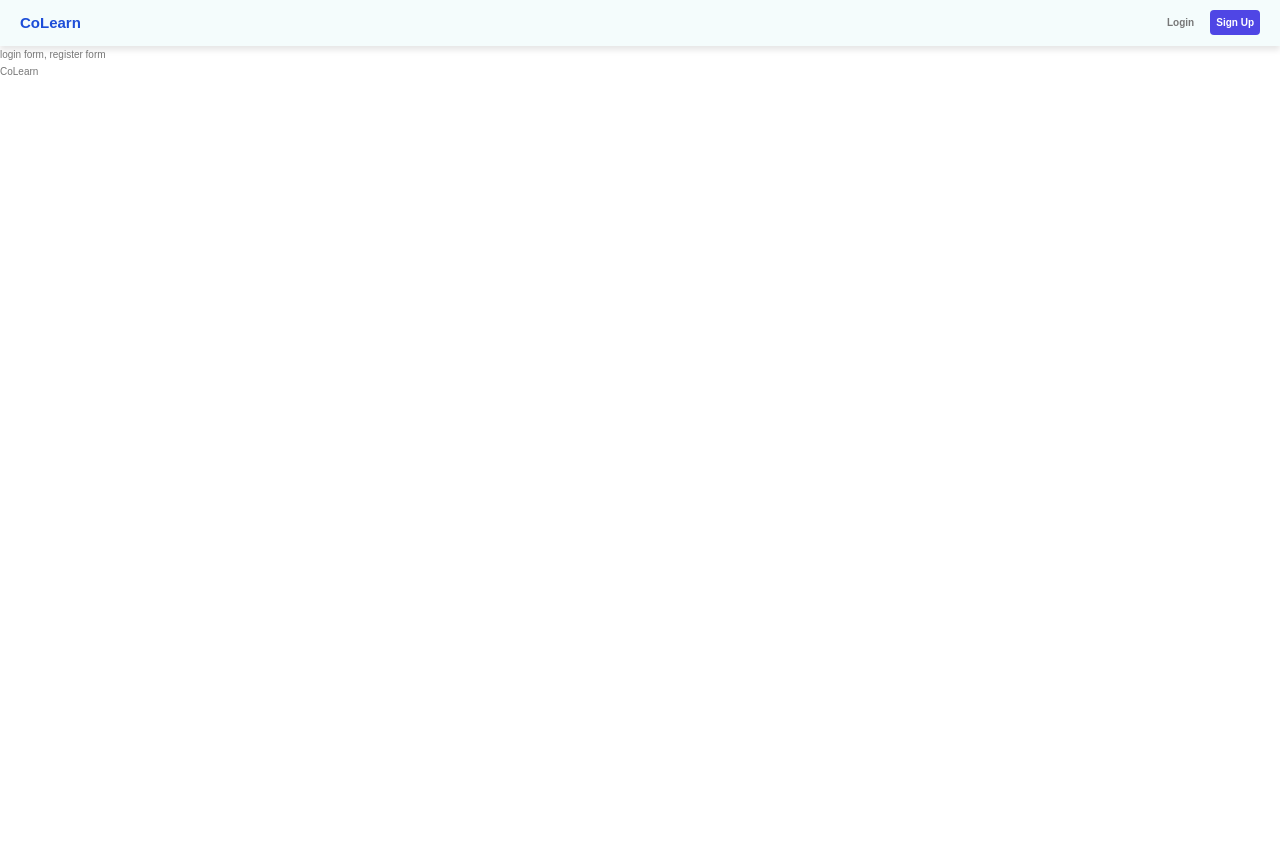
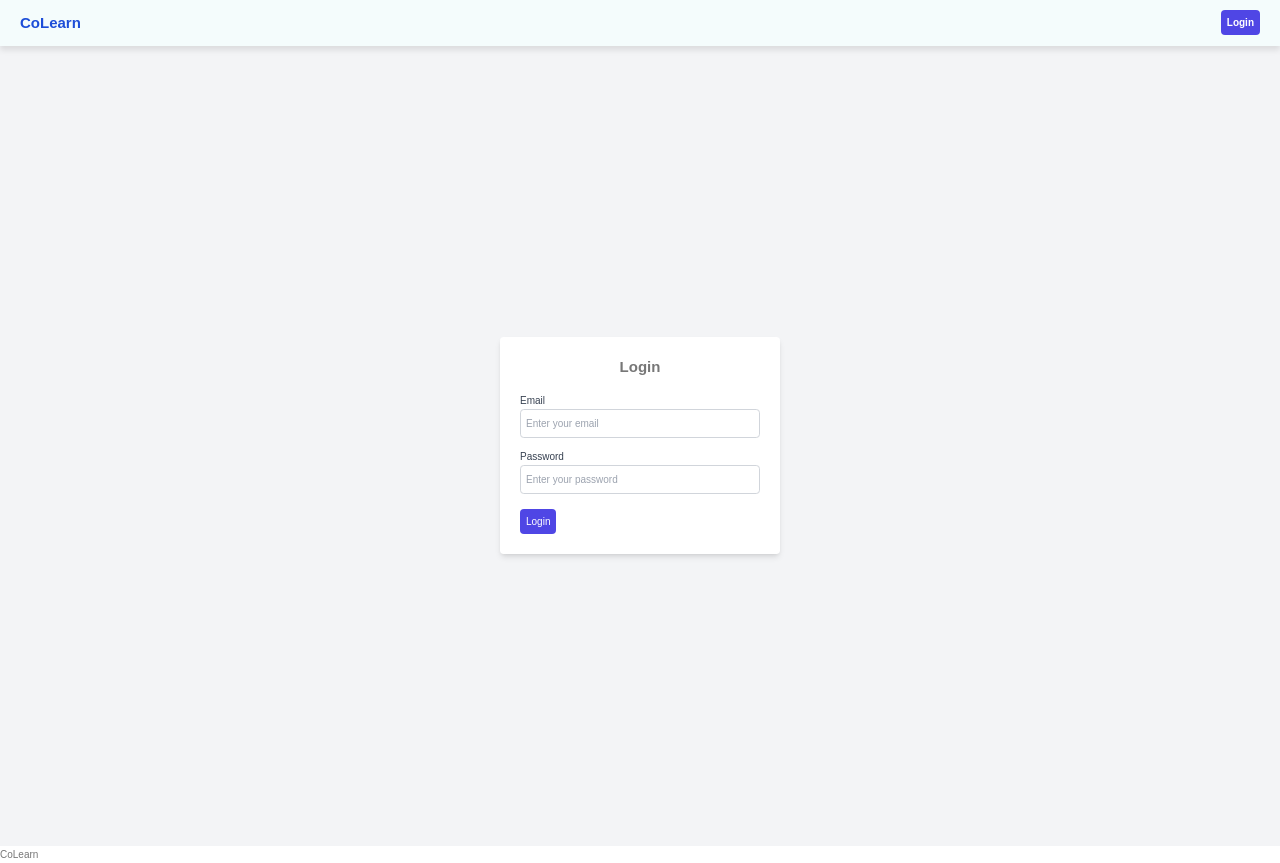
Before and after one commit to CoLearn-Platform/CoLearn-Dashboard, a React (Vite) app: page /auth in a window 1280 px wide. Before the commit the page ends 800 px from the top, so only its background shows below. Built offline with nearby package versions, Linux system fonts and the light colour scheme; no server answers.

Commit message:
set up redux-rtk, react hook form, toast and added login, logout functionality.

```diff
--- a/package.json
+++ b/package.json
@@ -10,12 +10,16 @@
     "preview": "vite preview"
   },
   "dependencies": {
+    "@reduxjs/toolkit": "^2.2.7",
     "@supabase/supabase-js": "^2.45.4",
     "@tanstack/react-query": "^5.56.2",
     "@tanstack/react-query-devtools": "^5.56.2",
     "react": "^18.3.1",
     "react-dom": "^18.3.1",
+    "react-hook-form": "^7.53.0",
+    "react-hot-toast": "^2.4.1",
     "react-icons": "^5.3.0",
+    "react-redux": "^9.1.2",
     "react-router": "^6.26.2",
     "react-router-dom": "^6.26.2"
   },
--- a/src/App.jsx
+++ b/src/App.jsx
@@ -1,11 +1,12 @@
 import { BrowserRouter, Navigate, Route, Routes } from "react-router-dom";
 import { QueryClient, QueryClientProvider } from "@tanstack/react-query";
+import { ReactQueryDevtools } from "@tanstack/react-query-devtools";
 
 import AppLayout from "./ui/AppLayout";
 import Dashboard from "./pages/Dashboard";
 import NotFound from "./ui/NotFound";
 import AuthForm from "./pages/AuthForm";
-import { ReactQueryDevtools } from "@tanstack/react-query-devtools";
+import { Toaster } from "react-hot-toast";
 
 const queryClient = new QueryClient({
   defaultOptions: {
@@ -27,6 +28,26 @@ function App() {
           </Route>
         </Routes>
       </BrowserRouter>
+      <Toaster
+        position="top-center"
+        gutter={12}
+        containerStyle={{ margin: "8px" }}
+        toastOptions={{
+          success: {
+            duration: 3000,
+          },
+          error: {
+            duration: 5000,
+          },
+          style: {
+            fontSize: "16px",
+            maxWidth: "500px",
+            padding: "16px 24px",
+            backgroundColor: "var(--color-grey-0)",
+            color: "var(--color-grey-500)",
+          },
+        }}
+      />
     </QueryClientProvider>
   );
 }
--- /dev/null
+++ b/src/features/users/userSlice.js
@@ -0,0 +1,24 @@
+import { createSlice } from "@reduxjs/toolkit";
+
+const initialState = {
+  user: null,
+  isAuthenticated: false,
+};
+
+const userSlice = createSlice({
+  name: "user",
+  initialState,
+  reducers: {
+    setUser(state, action) {
+      state.user = action.payload;
+      state.isAuthenticated = true;
+    },
+    removeUser(state) {
+      state.user = null;
+      state.isAuthenticated = false;
+    },
+  },
+});
+
+export const { setUser, removeUser } = userSlice.actions;
+export default userSlice.reducer;
--- a/src/main.jsx
+++ b/src/main.jsx
@@ -1,10 +1,16 @@
-import { StrictMode } from 'react'
-import { createRoot } from 'react-dom/client'
-import App from './App.jsx'
-import './index.css'
+import { StrictMode } from "react";
+import { createRoot } from "react-dom/client";
+import { Provider } from "react-redux";
 
-createRoot(document.getElementById('root')).render(
+import App from "./App.jsx";
+import store from "./store";
+
+import "./index.css";
+
+createRoot(document.getElementById("root")).render(
   <StrictMode>
-    <App />
-  </StrictMode>,
-)
+    <Provider store={store}>
+      <App />
+    </Provider>
+  </StrictMode>
+);
--- a/src/pages/AuthForm.jsx
+++ b/src/pages/AuthForm.jsx
@@ -1,5 +1,14 @@
+import LoginForm from "../ui/LoginForm";
+
 function AuthForm() {
-  return <div>login form, register form</div>;
+  return (
+    <div className="flex justify-center items-center min-h-screen bg-gray-100">
+      <div className="bg-white p-8 rounded-md shadow-md w-full max-w-md">
+        <h2 className="text-2xl font-bold text-center mb-6">Login</h2>
+        <LoginForm />
+      </div>
+    </div>
+  );
 }
 
 export default AuthForm;
--- /dev/null
+++ b/src/services/apiAuth.js
@@ -0,0 +1,21 @@
+import supabase from "./supabase";
+
+// sign in
+export async function signIn(data) {
+  let { data: user, error } = await supabase.auth.signInWithPassword(data);
+  if (error) {
+    console.log("error", error);
+    throw new Error(error.message);
+  }
+  return user;
+}
+
+// logout user
+export async function logout() {
+  let { error } = await supabase.auth.signOut();
+
+  if (error) {
+    console.log("error in logout", error);
+    throw new Error(error.message);
+  }
+}
--- /dev/null
+++ b/src/store.js
@@ -0,0 +1,10 @@
+import { configureStore } from "@reduxjs/toolkit";
+import userReducer from "./features/users/userSlice";
+
+const store = configureStore({
+  reducer: {
+    user: userReducer,
+  },
+});
+
+export default store;
--- a/src/ui/Header.jsx
+++ b/src/ui/Header.jsx
@@ -1,12 +1,34 @@
-import { Link } from "react-router-dom";
+import { Link, Navigate } from "react-router-dom";
+import { useDispatch, useSelector } from "react-redux";
+import { useMutation } from "@tanstack/react-query";
+
+import { logout } from "../services/apiAuth";
+import { removeUser } from "../features/users/userSlice";
+
 import Button from "./Button";
 import styles from "./Header.module.scss"; // Import the SCSS module
-import { IoIosLogOut } from "react-icons/io";
+import toast from "react-hot-toast";
 
 function Header() {
-  const isAuthenticated = false;
-  const isLoggingOut = false;
-  function handleLogout() {}
+  const dispatch = useDispatch();
+  const user = useSelector((state) => state.user);
+  const isAuthenticated = user?.isAuthenticated;
+
+  const { mutate: mutateLogout, isLoading: isLoggingOut } = useMutation({
+    mutationFn: logout,
+    onSuccess: () => {
+      toast.success("Logged out successfully");
+      dispatch(removeUser());
+    },
+    onError: (error) => {
+      toast.error("Error in logging out");
+    },
+  });
+
+  function handleLogout() {
+    mutateLogout();
+    Navigate("/");
+  }
   return (
     <header className={styles.header}>
       <div className={styles.container}>
@@ -19,27 +41,17 @@ function Header() {
           {/* Action Button */}
           <div className={styles.actionButtons}>
             {isAuthenticated ? (
-              <>
-                <Link to="/dashboard">
-                  <Button>Dashboard</Button>
-                </Link>
               <Button
-                  styleType="remove"
+                styleType="danger"
                 onClick={handleLogout}
                 disabled={isLoggingOut}
               >
-                  <IoIosLogOut />
+                LOGOUT
               </Button>
-              </>
             ) : (
-              <>
               <Link to="/auth">
-                  <Button styleType="login">Login</Button>
+                <Button styleType="primary">Login</Button>
               </Link>
-                <Link to="/auth">
-                  <Button styleType="primary">Sign Up</Button>
-                </Link>
-              </>
             )}
           </div>
         </div>
--- /dev/null
+++ b/src/ui/LoginForm.jsx
@@ -0,0 +1,84 @@
+import { useMutation } from "@tanstack/react-query";
+import { useForm } from "react-hook-form";
+import { useDispatch } from "react-redux";
+import { useNavigate } from "react-router";
+
+import { signIn } from "../services/apiAuth";
+import { setUser } from "../features/users/userSlice";
+
+import toast from "react-hot-toast";
+import Button from "./Button";
+
+function LoginForm() {
+  const {
+    register,
+    handleSubmit,
+    reset,
+    formState: { errors },
+  } = useForm();
+  const navigate = useNavigate();
+  // errors ? console.log(errors) : console.log("no errors");
+
+  const dispatch = useDispatch();
+
+  const { mutate, isPending } = useMutation({
+    mutationFn: signIn,
+    onSuccess: (data) => {
+      toast.success("Login successful");
+      dispatch(setUser(data.user));
+      reset();
+      navigate("/");
+    },
+    onError: (error) => {
+      console.log(error);
+      toast.error("Login failed");
+    },
+  });
+
+  function onSubmit(data) {
+    // console.log(data);
+    mutate(data);
+  }
+
+  return (
+    <form onSubmit={handleSubmit(onSubmit)}>
+      <div className="mb-4">
+        <label className="block text-gray-700">Email</label>
+        <input
+          type="email"
+          {...register("email", { required: true })}
+          className="w-full p-2 border border-gray-300 rounded-md focus:outline-none focus:ring-2 focus:ring-blue-500"
+          placeholder="Enter your email"
+        />
+        {errors.email?.type === "required" && (
+          <p className="text-red-800">Email is required</p>
+        )}
+      </div>
+      <div className="mb-6">
+        <label className="block text-gray-700">Password</label>
+        <input
+          type="password"
+          required
+          {...register("password", {
+            minLength: {
+              value: 6,
+              message: "Password must have at least 6 characters",
+            },
+          })}
+          className="w-full p-2 border border-gray-300 rounded-md focus:outline-none focus:ring-2 focus:ring-blue-500"
+          placeholder="Enter your password"
+        />
+        {errors.password?.type === "minLength" && (
+          <p className="text-red-800">
+            Password must have at least 6 characters
+          </p>
+        )}
+      </div>
+      <Button type="submit" disabled={isPending}>
+        Login
+      </Button>
+    </form>
+  );
+}
+
+export default LoginForm;
```
Also changed, not shown: 1 other file (tests, documents, lock files or other folders). Lines whose indentation alone changed are shown as unchanged.
